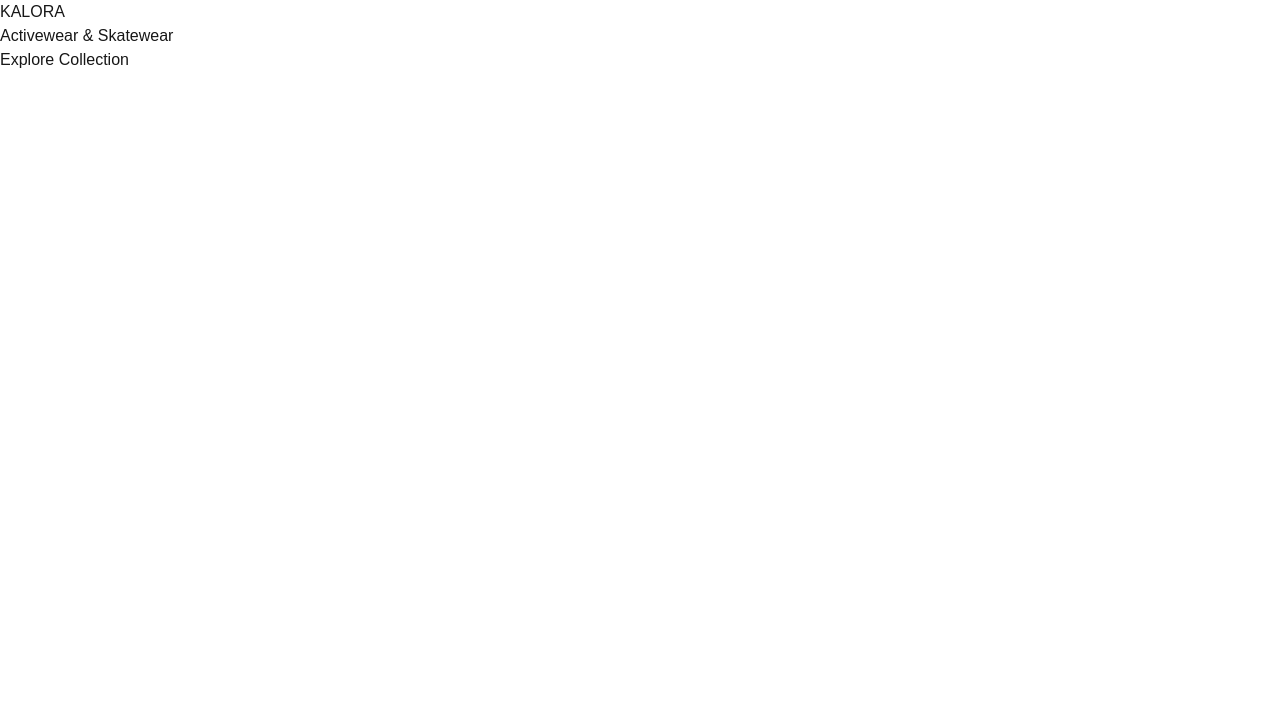
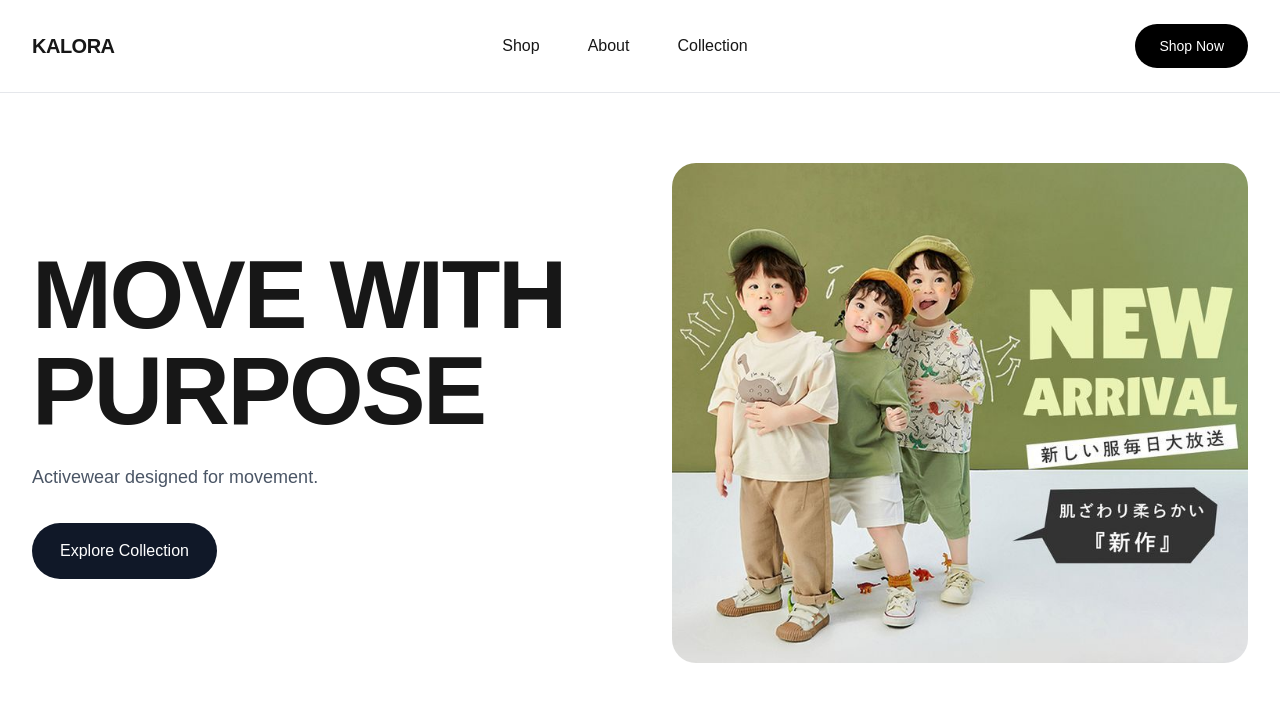
Before and after one commit to hilmanshidqie/kalora, a Next.js app: page / in a window 1280 px wide. Shown: the top 702 px of the page. Built offline with nearby package versions, Linux system fonts and the light colour scheme.

Commit message:
Build navbar and hero section

```diff
--- a/app/page.tsx
+++ b/app/page.tsx
@@ -1,9 +1,52 @@
 export default function Home() {
   return (
     <main>
-      <h1>KALORA</h1>
-      <p>Activewear & Skatewear</p>
-      <button>Explore Collection</button>
+      <nav className="flex items-center justify-between border-b border-gray-200 px-8 py-6">
+
+        <div className="text-xl font-bold tracking-tight">
+  KALORA
+</div>
+
+        <div className="flex gap-12">
+  <a href="#">Shop</a>
+  <a href="#">About</a>
+  <a href="#">Collection</a>
+</div>
+
+
+        <button className="rounded-full bg-black px-6 py-3 text-sm font-medium text-white">
+  Shop Now
+</button>
+
+      </nav>
+
+      <section className="grid min-h-[80vh] grid-cols-2 items-center gap-16 px-8 py-16">
+
+  <div>
+    <h1 className="max-w-4xl text-8xl font-bold tracking-tight">
+      MOVE WITH PURPOSE
+    </h1>
+
+    <p className="mt-6 max-w-xl text-lg text-gray-600">
+      Activewear designed for movement.
+    </p>
+
+    <button className="mt-8 rounded-full bg-gray-900 px-7 py-4 font-medium text-white transition hover:scale-105">
+      Explore Collection
+    </button>
+  </div>
+
+  <div className="h-[500px] overflow-hidden rounded-3xl">
+  <img
+    src="/images/hero.jpg"
+    alt="KALORA activewear"
+    className="h-full w-full object-cover"
+  />
+</div>
+
+
+</section>
+
     </main>
   );
 }
```
Also changed, not shown: public/images/hero.jpg (added).
